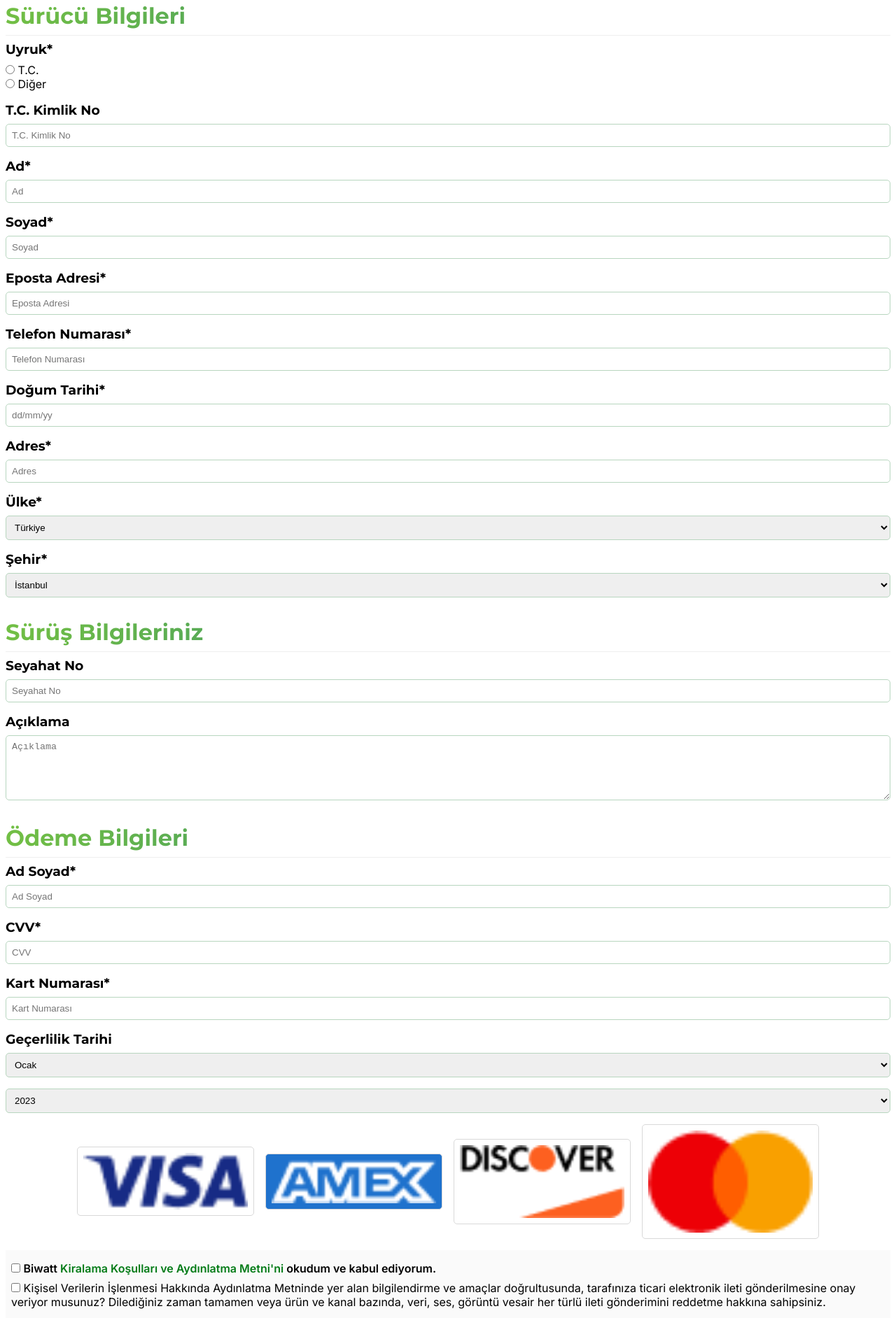
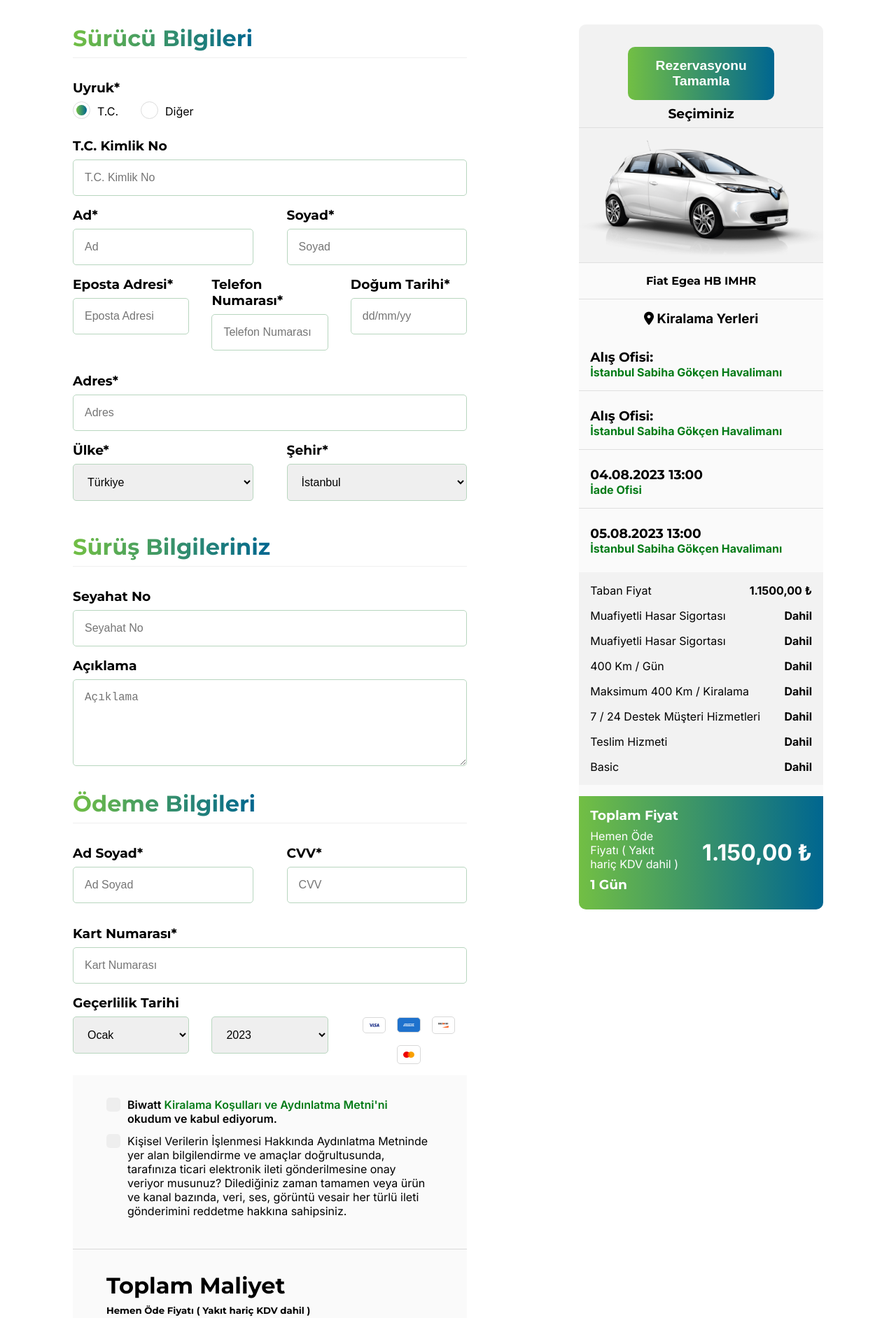
Before and after one commit to mikailafsin/Biwatt, a plain HTML site: page payment.html in a window 1280 px wide. Shown: the part 209-2093 px from the top of the page at 70% size. Drawn offline with nearby package versions, Linux system fonts and the light colour scheme.

Commit message:
Added project

```diff
--- a/css/style.css
+++ b/css/style.css
@@ -17,7 +17,6 @@ body {
 }
 
 img {
-    display: block;
     max-width: 100%;
 }
 
@@ -27,6 +26,11 @@ a {
 
 ul {
     list-style-type: none;
+}
+
+input[type="submit"],
+button {
+    cursor: pointer;
 }
 
 h1,
@@ -37,6 +41,129 @@ h5,
 h6 {
     font-family: 'Montserrat', sans-serif;
 }
+
+/* Custom Checkbox and Radio Button */
+
+.custom-checkbox {
+    display: block;
+    position: relative;
+    padding-left: 30px;
+    margin-bottom: 12px;
+    cursor: pointer;
+    -webkit-user-select: none;
+    -moz-user-select: none;
+    -ms-user-select: none;
+    user-select: none;
+}
+
+.custom-checkbox input {
+    position: absolute;
+    opacity: 0;
+    cursor: pointer;
+    height: 0;
+    width: 0;
+}
+
+.custom-checkbox-checkmark {
+    position: absolute;
+    top: 0;
+    left: 0;
+    height: 20px;
+    width: 20px;
+    background-color: #eee;
+    border-radius: 5px;
+}
+
+.custom-checkbox:hover input~.custom-checkbox-checkmark {
+    background-color: #ccc;
+}
+
+.custom-checkbox input:checked~.custom-checkbox-checkmark {
+    background: var(--main-linear-color);
+}
+
+.custom-checkbox-checkmark:after {
+    content: "";
+    position: absolute;
+    display: none;
+}
+
+.custom-checkbox input:checked~.custom-checkbox-checkmark:after {
+    display: block;
+}
+
+.custom-checkbox .custom-checkbox-checkmark:after {
+    left: 7px;
+    top: 2px;
+    width: 3px;
+    height: 10px;
+    border: solid #fff;
+    border-width: 0 3px 3px 0;
+    -webkit-transform: rotate(45deg);
+    -ms-transform: rotate(45deg);
+    transform: rotate(45deg);
+}
+
+.custom-radio-button {
+    display: block;
+    position: relative;
+    padding-left: 35px;
+    padding-top: 4px;
+    margin-bottom: 12px;
+    cursor: pointer;
+    -webkit-user-select: none;
+    -moz-user-select: none;
+    -ms-user-select: none;
+    user-select: none;
+}
+
+.custom-radio-button input {
+    position: absolute;
+    opacity: 0;
+    cursor: pointer;
+    height: 0;
+    width: 0;
+}
+
+.custom-radio-button-checkmark {
+    position: absolute;
+    top: 0;
+    left: 0;
+    height: 25px;
+    width: 25px;
+    background: #fff;
+    border: 1px solid #DBDBDB;
+    border-radius: 50%;
+}
+
+.custom-radio-button:hover input~.custom-radio-button-checkmark {
+    background-color: transparent;
+}
+
+.custom-radio-button input:checked~.custom-radio-button-checkmark {
+    background-color: transparent;
+}
+
+.custom-radio-button-checkmark:after {
+    content: "";
+    position: absolute;
+    display: none;
+}
+
+.custom-radio-button input:checked~.custom-radio-button-checkmark:after {
+    display: block;
+}
+
+.custom-radio-button .custom-radio-button-checkmark:after {
+    top: 4px;
+    left: 4px;
+    width: 15px;
+    height: 15px;
+    border-radius: 50%;
+    background: var(--main-linear-color);
+}
+
+/* End Custom Checkbox and Radio Button */
 
 /* Hamburger */
 .biwatt-mobile-hamburger .line {
@@ -572,67 +699,6 @@ body.open {
     background: var(--main-linear-color);
 }
 
-/* Customize the label (the container) */
-.car-selection-filter-checkbox {
-    display: block;
-    position: relative;
-    padding-left: 30px;
-    margin-bottom: 12px;
-    cursor: pointer;
-    -webkit-user-select: none;
-    -moz-user-select: none;
-    -ms-user-select: none;
-    user-select: none;
-}
-
-.car-selection-filter-checkbox input {
-    position: absolute;
-    opacity: 0;
-    cursor: pointer;
-    height: 0;
-    width: 0;
-}
-
-.car-selection-filter-checkbox-checkmark {
-    position: absolute;
-    top: 0;
-    left: 0;
-    height: 20px;
-    width: 20px;
-    background-color: #eee;
-    border-radius: 5px;
-}
-
-.car-selection-filter-checkbox:hover input~.car-selection-filter-checkbox-checkmark {
-    background-color: #ccc;
-}
-
-.car-selection-filter-checkbox input:checked~.car-selection-filter-checkbox-checkmark {
-    background: var(--main-linear-color);
-}
-
-.car-selection-filter-checkbox-checkmark:after {
-    content: "";
-    position: absolute;
-    display: none;
-}
-
-.car-selection-filter-checkbox input:checked~.car-selection-filter-checkbox-checkmark:after {
-    display: block;
-}
-
-.car-selection-filter-checkbox .car-selection-filter-checkbox-checkmark:after {
-    left: 7px;
-    top: 2px;
-    width: 3px;
-    height: 10px;
-    border: solid #fff;
-    border-width: 0 3px 3px 0;
-    -webkit-transform: rotate(45deg);
-    -ms-transform: rotate(45deg);
-    transform: rotate(45deg);
-}
-
 /* End Car Selection */
 
 /* Car Features */
@@ -829,14 +895,29 @@ body.open {
     margin-bottom: .5rem;
 }
 
+.payment-left {
+    overflow: hidden;
+}
+
 .info-header {
+    position: relative;
     padding-bottom: .5rem;
     margin-top: 1.875rem;
     margin-bottom: .5rem;
-    border-bottom: 1px solid #efefef;
     background: var(--main-linear-color);
     -webkit-text-fill-color: transparent;
     -webkit-background-clip: text;
+    width: fit-content;
+}
+
+.info-header::before {
+    content: "";
+    position: absolute;
+    width: 1000%;
+    height: 1px;
+    top: 100%;
+    left: 0;
+    background-color: #efefef;
 }
 
 .driver-info .info-header {
@@ -955,6 +1036,7 @@ body.open {
     outline: none;
     padding: .5rem 1rem;
     border-radius: 10px;
+    font-weight: 600;
 }
 
 .payment-clarification-text-pay-info li {
@@ -994,6 +1076,7 @@ body.open {
     color: #fff;
     border-radius: 5px;
     margin-bottom: .5rem;
+    font-weight: 600;
 }
 
 .complete-booking-button img {
@@ -1026,7 +1109,7 @@ body.open {
 
 .complete-booking-taking-office {
     margin-bottom: .5rem;
-    padding: .5rem 0;
+    padding: .5rem;
 }
 
 .complete-booking-taking-office:not(:nth-child(7)) {
@@ -1078,6 +1161,7 @@ body.open {
 
 .complete-booking-total-price-amount p {
     font-size: 2em;
+    font-weight: 700;
     white-space: nowrap;
 }
 
@@ -1304,6 +1388,31 @@ body.open {
 
     .swiper-pagination-bullet {
         border-width: 3px;
+    }
+
+    .payment {
+        display: flex;
+        justify-content: space-between;
+        gap: 2rem;
+    }
+
+    .payment>* {
+        flex: 0 0 auto;
+        width: calc(50% - 2rem);
+    }
+
+    .driver-info-nationality-radio-buttons {
+        display: flex;
+        align-items: center;
+        gap: 2rem;
+    }
+
+    .payment-right {
+        margin-top: initial;
+    }
+
+    .complete-booking-button img {
+        margin: 0 auto;
     }
 }
 
@@ -1641,6 +1750,131 @@ body.open {
     .blog-page-box-text {
         padding: 1rem;
     }
+
+    .payment {
+        gap: 5rem;
+    }
+
+    .info-header {
+        margin-bottom: 2rem;
+    }
+
+    .payment .payment-left {
+        width: calc(60% - 5rem);
+    }
+
+    .payment .payment-right {
+        width: calc(40% - 5rem);
+    }
+
+    .payment input[type="text"],
+    .payment select,
+    .driver-info-exp textarea {
+        padding: 1rem;
+        font-size: 1rem;
+    }
+
+    .driver-info-name-surname {
+        display: flex;
+        gap: 3rem;
+    }
+
+    .driver-info-name-surname>* {
+        width: 50%;
+    }
+
+    .driver-info-name {
+        margin-bottom: initial;
+    }
+
+    .driver-info-email-phoneno-birthdate {
+        display: flex;
+        gap: 2rem;
+    }
+
+    .driver-info-email-phoneno-birthdate>* {
+        width: 33.3333%;
+    }
+
+    .driver-info-country-city {
+        display: flex;
+        gap: 3rem;
+    }
+
+    .driver-info-country-city>* {
+        width: 50%;
+    }
+
+    .payment-info-namesurname-ccv {
+        display: flex;
+        gap: 3rem;
+    }
+
+    .payment-info-namesurname-ccv>* {
+        width: 50%;
+    }
+
+    .payment-info-expiry-date-boxes {
+        display: flex;
+        gap: 2rem;
+    }
+
+    .payment-info-expiry-date-boxes>* {
+        width: 33.33333%;
+    }
+
+    .payment-clarification-text-pay-now {
+        display: flex;
+        align-items: center;
+        gap: 3rem;
+    }
+
+    .payment-clarification-text-pay-now>* {
+        width: 50%;
+    }
+
+    .payment-clarification-text-pay-now-button input {
+        width: 100%;
+        padding: 1rem 1.5rem;
+        font-size: 1.2rem;
+        border-radius: 30px;
+    }
+
+    .payment-clarification-text-total-cost,
+    .payment-clarification-text-checkboxes {
+        padding: 2rem 3rem;
+    }
+
+    .payment {
+        padding: 3rem .5rem;
+    }
+
+    .payment-clarification-text-pay-now input[type="text"] {
+        font-size: 1.2rem;
+    }
+
+    .complete-booking-button button {
+        width: 60%;
+        font-size: 1.2rem;
+        padding: 1rem 1.5rem;
+        border-radius: 10px;
+    }
+
+    .complete-booking-taking-office {
+        padding: 1rem;
+    }
+
+    .complete-booking-button {
+        padding-top: 2rem;
+    }
+
+    .complete-booking-price {
+        padding: 1rem;
+    }
+
+    .complete-booking-total-price {
+        padding: 1rem;
+    }
 }
 
 /* End Media Queries */
--- a/payment.html
+++ b/payment.html
@@ -108,20 +108,26 @@
     <!-- Car Selection -->
 
     <!-- Payment -->
-    <div class="payment">
+    <div class="payment container">
         <div class="payment-left">
             <div class="driver-info">
                 <h1 class="info-header">Sürücü Bilgileri</h1>
                 <div class="driver-info-nationality">
                     <h3>Uyruk*</h3>
-                    <div class="driver-info-nationality-radio-button">
-                        <div class="driver-info-nationality-radio-button-tc">
-                            <input type="radio" name="" id="">
-                            <label for="">T.C.</label>
+                    <div class="driver-info-nationality-radio-buttons">
+                        <div class="driver-info-nationality-radio-buttons-tc">
+                            <label class="custom-radio-button">
+                                <input type="checkbox" checked="checked">
+                                <span class="custom-radio-button-checkmark"></span>
+                                T.C.
+                            </label>
                         </div>
-                        <div class="driver-info-nationality-radio-button-tc">
-                            <input type="radio" name="" id="">
-                            <label for="">Diğer</label>
+                        <div class="driver-info-nationality-radio-buttons-other">
+                            <label class="custom-radio-button">
+                                <input type="checkbox">
+                                <span class="custom-radio-button-checkmark"></span>
+                                Diğer
+                            </label>
                         </div>
                     </div>
                 </div>
@@ -238,16 +244,22 @@
             <div class="payment-clarification-text">
                 <div class="payment-clarification-text-checkboxes">
                     <div class="payment-clarification-text-rent-checkbox">
-                        <input type="checkbox" name="" id="">
-                        <label for="">Biwatt <a href="#">Kiralama Koşulları ve Aydınlatma Metni'ni</a> okudum ve kabul
-                            ediyorum.</label>
+                        <label class="custom-checkbox">
+                            <input type="checkbox">
+                            <span class="custom-checkbox-checkmark"></span>
+                            Biwatt <a href="#">Kiralama Koşulları ve Aydınlatma Metni'ni</a> okudum ve kabul
+                            ediyorum.
+                        </label>
                     </div>
                     <div class="payment-clarification-text-elucidating-checkbox">
-                        <input type="checkbox" name="" id="">
-                        <label for="">Kişisel Verilerin İşlenmesi Hakkında Aydınlatma Metninde yer alan bilgilendirme ve
+                        <label class="custom-checkbox">
+                            <input type="checkbox">
+                            <span class="custom-checkbox-checkmark"></span>
+                            Kişisel Verilerin İşlenmesi Hakkında Aydınlatma Metninde yer alan bilgilendirme ve
                             amaçlar doğrultusunda, tarafınıza ticari elektronik ileti gönderilmesine onay veriyor
                             musunuz? Dilediğiniz zaman tamamen veya ürün ve kanal bazında, veri, ses, görüntü vesair her
-                            türlü ileti gönderimini reddetme hakkına sahipsiniz.</label>
+                            türlü ileti gönderimini reddetme hakkına sahipsiniz.
+                        </label>
                     </div>
                 </div>
                 <div class="payment-clarification-text-total-cost">
```
Also changed, not shown: car-selection.html (+11 -11 lines).
